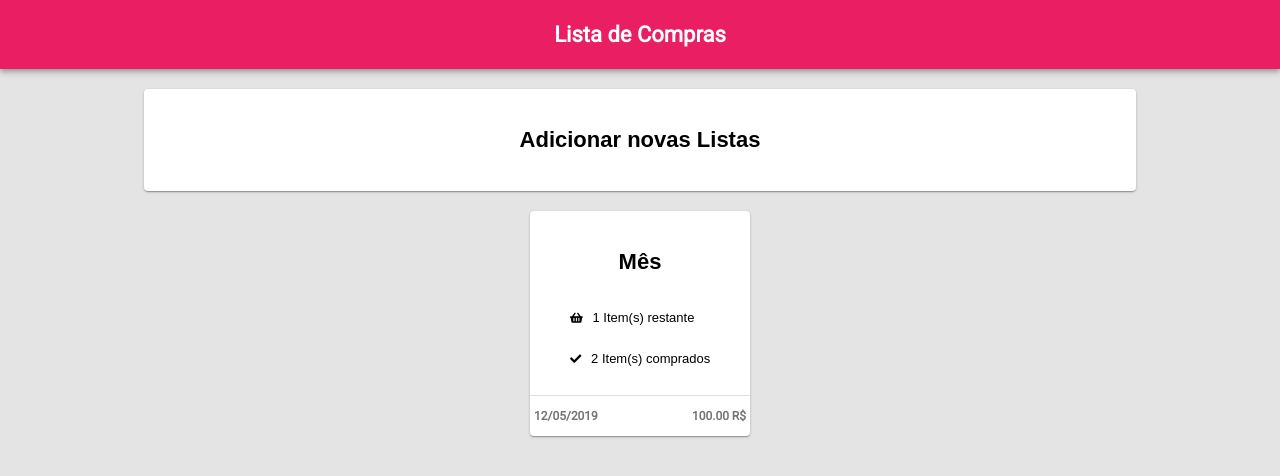
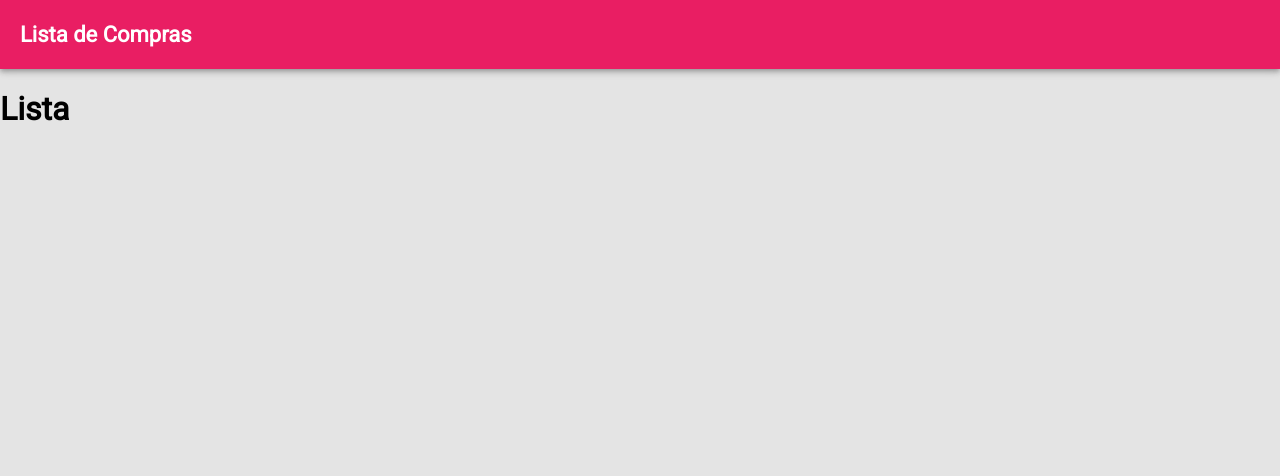
Before and after one commit to Luiz-junior/shopping-list, a React (Create React App) app: page /list in a window 1280 px wide. Shown: the top 476 px of the page. Built offline with nearby package versions, Linux system fonts and the light colour scheme.

Commit message:
added routes

```diff
--- a/package.json
+++ b/package.json
@@ -9,6 +9,7 @@
     "@material-ui/core": "^3.9.3",
     "react": "^16.8.6",
     "react-dom": "^16.8.6",
+    "react-router-dom": "^5.0.0",
     "react-scripts": "3.0.1"
   },
   "scripts": {
--- a/src/App.css
+++ b/src/App.css
@@ -4,6 +4,15 @@
     text-align: center;
 }
 
+.text-left {
+    text-align: left;
+}
+
 .header {
     padding: 0px 20px;
 }
+
+a, a:hover {
+    text-decoration: none;
+    color: inherit;
+}
--- a/src/App.js
+++ b/src/App.js
@@ -1,9 +1,12 @@
 import React from 'react';
 import { createMuiTheme } from '@material-ui/core/styles';
 import MuiThemeProvider from '@material-ui/core/styles/MuiThemeProvider';
+import { BrowserRouter as Router, Route, Switch } from 'react-router-dom';
+
 import './App.css';
 import Header from './common/Header';
 import Home from './home';
+import CreateList from './createList';
 
 const theme = createMuiTheme({
   typography: {
@@ -22,8 +25,16 @@ const theme = createMuiTheme({
 function App() {
   return (
     <MuiThemeProvider theme={theme}>
-      <Header />
-      <Home />
+      <Router>
+        <div>
+          <Header />
+          <Switch>
+            <Route exact path="/" component={Home} />
+            <Route path="/list" component={CreateList} />
+          </Switch>
+        </div>
+      </Router>
+
     </MuiThemeProvider>
   );
 }
--- a/src/common/CustomCard.js
+++ b/src/common/CustomCard.js
@@ -5,12 +5,14 @@ import CardActionArea from '@material-ui/core/CardActionArea';
 import CardContent from '@material-ui/core/CardContent';
 import CardActions from '@material-ui/core/CardActions';
 import Divider from '@material-ui/core/Divider';
+import { Link } from 'react-router-dom';
 
 import './customCard.css';
 
 const CustomCard = props => {
     return (
         <div className={props.containerClass}>
+            <Link to={props.link}>
                 <Card className="card">
                     <CardActionArea className="card-action-area">
                         <CardContent className="card-content">
@@ -26,6 +28,7 @@ const CustomCard = props => {
                         </div>
                     )}
                 </Card>
+            </Link>
         </div>
     );
 };
--- a/src/common/Header.js
+++ b/src/common/Header.js
@@ -1,11 +1,15 @@
 import React from 'react';
+import { Link } from 'react-router-dom';
+
 import AppBar from '@material-ui/core/AppBar';
 
 const Header = props => {
     return (
         <AppBar position="static" color="primary">
             <div className="header">
-                <p className="title">Lista de Compras</p>
+                <Link to="/">
+                    <p className="title text-left">Lista de Compras</p>
+                </Link>
             </div>
         </AppBar>
     );
--- /dev/null
+++ b/src/createList/index.js
@@ -0,0 +1,9 @@
+import React from 'react';
+
+const CreateList = props => {
+    return (
+        <h1>Lista</h1>
+    );
+};
+
+export default CreateList;
--- a/src/home/List.js
+++ b/src/home/List.js
@@ -8,7 +8,11 @@ import './list.css';
 
 const List = props => {
     return (
-        <CustomCard containerClass="list-container" footer={<ListFooter />} >
+        <CustomCard
+            containerClass="list-container"
+            link="/list"
+            footer={<ListFooter />}
+        >
             <div>
                 <p className="title">Mês</p>
                 <div className="list-card-body">
--- a/src/home/NewList.js
+++ b/src/home/NewList.js
@@ -4,7 +4,7 @@ import CustomCard from '../common/CustomCard';
 
 const NewList  = props => {
     return (
-        <CustomCard containerClass="new-list-container">
+        <CustomCard link="/list" containerClass="new-list-container">
             <div>
                 <p className="title">Adicionar novas Listas</p>
             </div>
```
Also changed, not shown: src/createList/home.css (added), src/list/index.js (deleted), 1 other file (tests, documents, lock files or other folders). Lines whose indentation alone changed are shown as unchanged.
